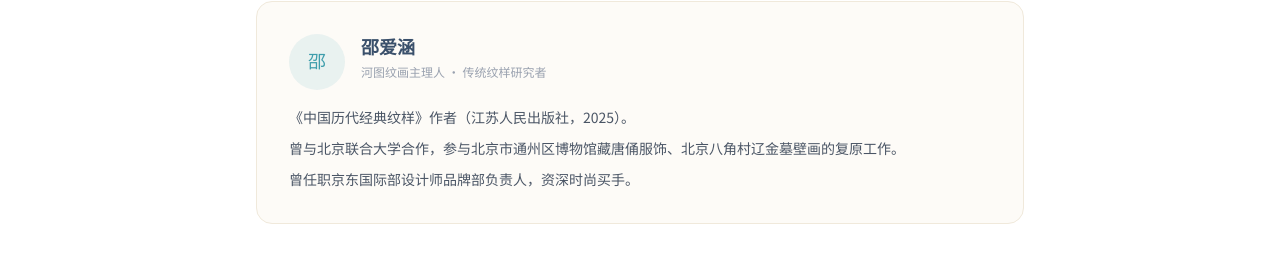
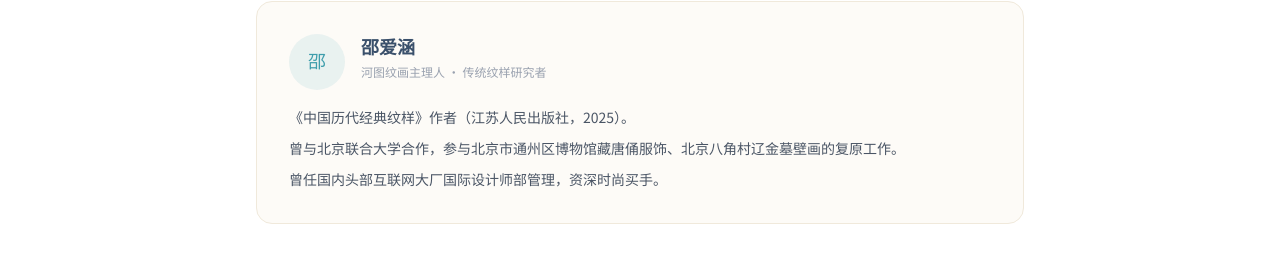
Before and after one commit to elvashao19880211-star/elva-portfolio, a Next.js app: page /course in a window 1280 px wide. Shown: the part 3283-3541 px from the top of the page. Built offline with nearby package versions, Linux system fonts and the light colour scheme; no server answers.

Commit message:
chore: 讲师简介隐去具体公司名，改为国内头部互联网大厂国际设计师部管理

```diff
--- a/app/course/page.tsx
+++ b/app/course/page.tsx
@@ -268,7 +268,7 @@ export default function CoursePage() {
                 曾与北京联合大学合作，参与北京市通州区博物馆藏唐俑服饰、北京八角村辽金墓壁画的复原工作。
               </p>
               <p>
-                曾任职京东国际部设计师品牌部负责人，资深时尚买手。
+                曾任国内头部互联网大厂国际设计师部管理，资深时尚买手。
               </p>
             </div>
           </div>
```
